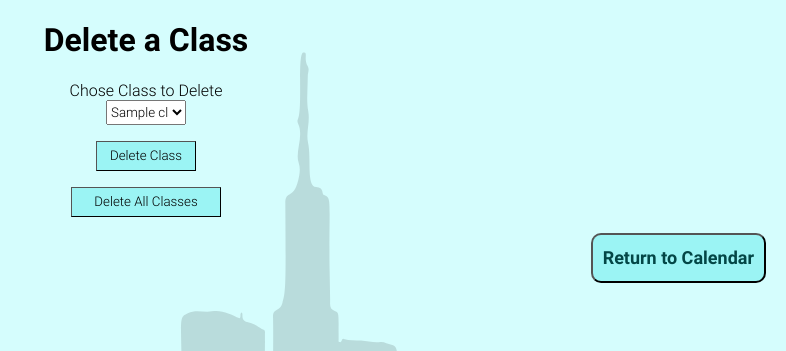
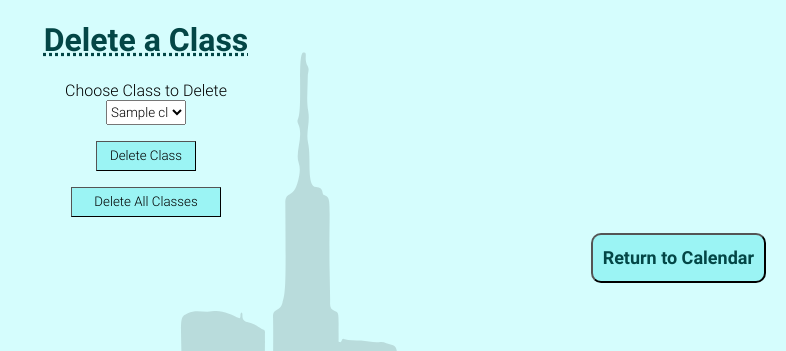
Before and after one commit to sebastienReaport/itmgt25.03B-group6-capstone_project, a Flask app: template templates/delete.html in a window 1280 px wide. Shown: the part 75-426 px from the top of the page, without its empty margins (494-1280 px from the left). Run offline with Flask 2, Linux system fonts and the light colour scheme; the template is opened without the code that fills it: most values are stand-ins (such as "Sample title", 1, 10 or a date in 2020).

Commit message:
minimal design changes

```diff
--- a/static/css/delete.css
+++ b/static/css/delete.css
@@ -131,6 +131,9 @@ select {
 
 .classDeleter h1 {
     font-family: "RobotoBold";
+    color: rgb(3,70,70);
+    text-decoration: underline;
+    text-decoration-style: dotted;
 }
 
 .classDeleter {
--- a/static/css/login.css
+++ b/static/css/login.css
@@ -163,13 +163,15 @@ hr{
 .tableTitle{
     font-family: "RobotoBold";
     color: rgb(3,70,70);
+    text-decoration: underline;
+    text-decoration-style: dotted;
 }
 
 .currently{
     font-family: "RobotoBold";
-    font-size: x-large;
+    font-size: larger;
     color: rgb(5,108,108);
-    margin-bottom: 20px;
+    margin-bottom: 10px;
 }
 
 table {
--- a/static/css/newclass.css
+++ b/static/css/newclass.css
@@ -122,6 +122,9 @@ body {
 .addClass h1 {
     font-family: "RobotoBold";
     margin-bottom: 0px;
+    color: rgb(3,70,70);
+    text-decoration: underline;
+    text-decoration-style: dotted;
 }
 
 .error {
--- a/templates/delete.html
+++ b/templates/delete.html
@@ -20,7 +20,7 @@
 <div class="classDeleter">
     <h1>Delete a Class</h1>
     <form name = "classDeleter" action="http://localhost:5000/delete" method = "POST">
-        <label for="classNames">Chose Class to Delete</label>
+        <label for="classNames">Choose Class to Delete</label>
         <br>
         <select name="class_name" id="classNames">
             {% for classRecord in classRecords %}
```
